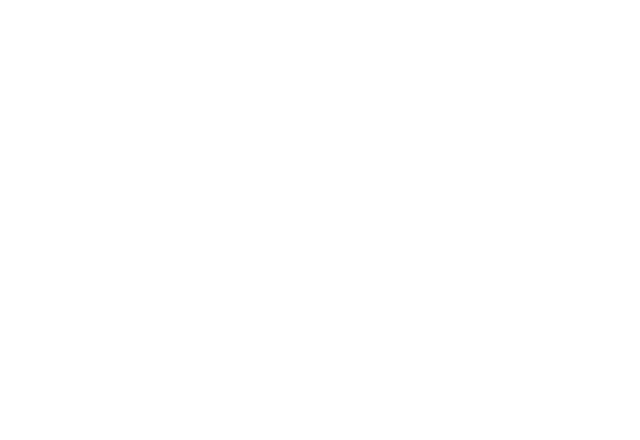
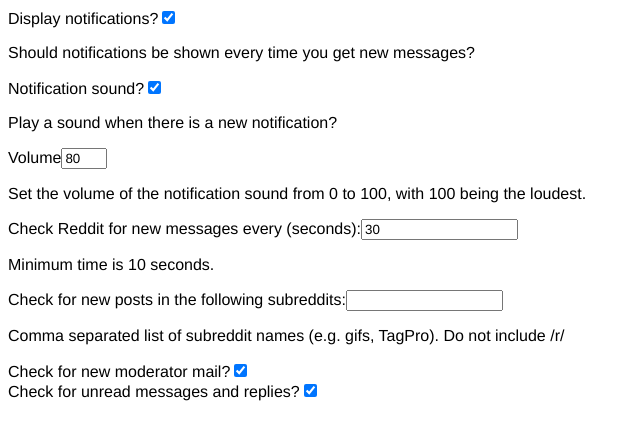
Before and after one commit to BoringCode/RedditNotifier, a browser extension: page data/options/options.html in a window 1280 px wide. Shown: the whole page, without its empty margins (0-640 px from the left). Drawn offline with Linux system fonts and the light colour scheme.

Commit message:
Functional settings page

```diff
--- a/data/options/options.html
+++ b/data/options/options.html
@@ -1,11 +1,14 @@
-<!doctype html>
+<!DOCTYPE html>
 <html>
 	<head>
 		<meta charset="utf-8">
+		<style>
+			* { font-family: "Helvetica", "Arial", sans-serif; }
+		</style>
 	</head>
 	<body>
-		<form></form>
+		<form id="options"></form>
+		<script src="options.js"></script>
 		<script src="settings.js"></script>
-		<script src="options.js"></script>
 	</body>
 </html>
--- a/data/options/options.js
+++ b/data/options/options.js
@@ -0,0 +1,51 @@
+var options = [
+		{
+			"name": "showNotifications",
+			"title": "Display notifications?",
+			"description": "Should notifications be shown every time you get new messages?",
+			"type": "bool",
+			"value": true
+		},
+		{
+			"name": "playAlert",
+			"title": "Notification sound?",
+			"description": "Play a sound when there is a new notification?",
+			"type": "bool",
+			"value": true
+		},
+		{
+			"name": "volume",
+			"title": "Volume",
+			"description": "Set the volume of the notification sound from 0 to 100, with 100 being the loudest.",
+			"type": "integer",
+			"value": 80,
+			"min": 0,
+			"max": 100
+		},
+		{
+			"name": "timing",
+			"title": "Check Reddit for new messages every (seconds):",
+			"description": "Minimum time is 10 seconds.",
+			"type": "integer",
+			"value": 30,
+			"min": 10,
+		},
+		{
+			"name": "subreddits",
+			"title": "Check for new posts in the following subreddits:",
+			"description": "Comma separated list of subreddit names (e.g. gifs, TagPro). Do not include /r/",
+			"type": "string"
+		},
+		{
+			"name": "unreadModerator",
+			"title": "Check for new moderator mail?",
+			"type": "bool",
+			"value": true
+		},
+		{
+			"name": "unreadMessage",
+			"title": "Check for unread messages and replies?",
+			"type": "bool",
+			"value": true
+		}
+];
--- a/data/options/settings.js
+++ b/data/options/settings.js
@@ -1,48 +1,125 @@
-var settings = [
-		{
-			"name": "showNotifications",
-			"title": "Display notifications?",
-			"description": "Should notifications be shown every time you get new messages?",
-			"type": "bool",
-			"value": true
+/*
+ * Settings()
+ * Generates a settings form and automatically handles saves
+ */
+var Settings = function(element) {
+	var self = this;
+
+	self.element = (typeof(element) === "object") ? element : document.querySelector(element);
+
+	/*
+	 * Very, very simple template engine
+	 */
+	var templater = function(html){
+		return function(data) {
+			var replaced = html, x, re, template;
+			for(x in data){
+				re = "{{\\s?" + x + "\\s?}}";
+				replaced = replaced.replace(new RegExp(re, "ig"), data[x]);
+			}
+			template = document.createElement("template");
+			template.innerHTML = replaced;
+			return template.content.firstChild;
+		};
+	};
+
+	// Map option types with their respective input element
+	var types = {
+		"bool": {
+			"html": templater('<input type="checkbox" name="{{name}}" id="{{name}}">')
 		},
-		{
-			"name": "playAlert",
-			"title": "Notification sound?",
-			"description": "Play a sound when there is a new notification?",
-			"type": "bool",
-			"value": true
+		"string": {
+			"html": templater('<input type="text" name="{{name}}" id="{{name}}">')
 		},
-		{
-			"name": "volume",
-			"title": "Volume",
-			"description": "Set the volume of the notification sound from 0 to 100, with 100 being the loudest.",
-			"type": "integer",
-			"value": 80
-		},
-		{
-			"name": "timing",
-			"title": "Check Reddit for new messages every (seconds):",
-			"description": "Minimum time is 10 seconds",
-			"type": "integer",
-			"value": 30
-		},
-		{
-			"name": "subreddits",
-			"title": "Check for new posts in the following subreddits:",
-			"description": "Comma separated list of subreddit names (e.g. gifs, TagPro). Do not include /r/",
-			"type": "string"
-		},
-		{
-			"name": "unreadModerator",
-			"title": "Check for new moderator mail?",
-			"type": "bool",
-			"value": true
-		},
-		{
-			"name": "unreadMessage",
-			"title": "Check for unread messages and replies?",
-			"type": "bool",
-			"value": true
+		"integer": {
+			"html": templater('<input type="number" name="{{name}}" id="{{name}}" min="{{min}}" max="{{max}}">')
 		}
-];
+	};
+
+	/*
+	 * saveSetting() - Saves setting of input on change
+	 * e: event object
+	 */
+	var saveSetting = function(e) {
+		var obj = {};
+		// Check whether field is in valid state before saving
+		if (!e.target.validity.valid) return false;
+		// Get checked status if checkbox, else get the value
+		obj[e.target.id] = (e.target.type === "checkbox") ? e.target.checked : e.target.value;
+		// Save in browser local storage
+		browser.storage.local.set(obj);
+	}
+
+	var required = ["name", "title", "type"];
+	var loadSetting = function(obj) {
+		var setting = {};
+		// Container element for label, input, and description
+		var element = document.createElement("div");
+
+		// Test: param is type object
+		if (typeof(obj) !== "object") return false;
+		// Test: object has required keys
+		for (var i = 0; i < required.length; i++) { if (!(required[i] in obj)) return false; }
+
+		// Test: valid setting type
+		if (!(obj["type"] in types)) return false;
+		var type = obj["type"];
+
+		// Name of setting
+		var name = obj["name"];
+		// Title is displayed to users
+		var title = obj["title"];
+		// Grab default value
+		var value = ("value" in obj) ? obj["value"] : "";
+
+		var label = templater('<label for="{{name}}">{{title}}</label>');
+		self.element.appendChild(label({
+			"name": name,
+			"title": title
+		}));
+
+		// Load input template
+		var input = types[type]["html"]({
+			"name": name,
+			"title": title,
+			"min": ("min" in obj) ? obj["min"] : "",
+			"max": ("max" in obj) ? obj["max"] : ""
+		});
+		self.element.appendChild(input);
+		input.addEventListener("change", saveSetting);
+
+		// Add description
+		if ("description" in obj) {
+			var description = templater("<p class='description'>{{description}}</p>");
+			self.element.appendChild(description({
+				"description": obj["description"]
+			}));
+		}
+
+		self.element.appendChild(element);
+
+		// WHY THE F**K DOES THE STORAGE API RETURN A PROMISE?
+		var promise = browser.storage.local.get(obj["name"]);
+		promise.then(function(result) {
+			result = (name in result) ? result[name] : value
+			if (type === "bool") {
+				input.checked = result;
+			} else {
+				input.value = result;
+			}
+		}, function(error) {
+			console.log(`Error: ${error}`);
+		});
+
+		return true;
+	};
+
+	Settings.prototype.load = function(settings) {
+		for (var i = 0; i < settings.length; i++) {
+			loadSetting(settings[i]);
+		}
+	};
+};
+
+var settings = new Settings("#options");
+settings.load(options);
```
Also changed, not shown: lib/main.js (+49 -0 lines), manifest.json, 1 other file.
